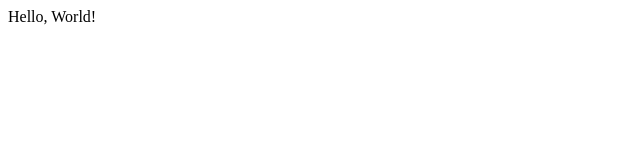
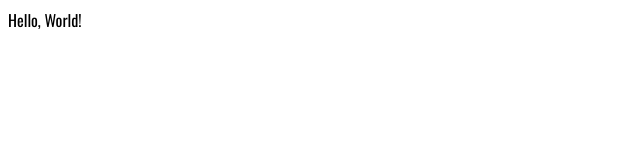
Before and after one commit to stijn-veren/clvr-clothing-vs, a React (Create React App) app: page / in a window 1280 px wide. Shown: the top 160 px of the page, without its empty margins (0-640 px from the left). Built offline with nearby package versions, Linux system fonts and the light colour scheme.

Commit message:
Install Google Font Oswald

```diff
--- a/public/index.html
+++ b/public/index.html
@@ -7,6 +7,15 @@
       name="description"
       content="CLVR Clothing E-commerce PWA by Veren Studio"
     />
+
+    <!-- Google Fonts -->
+    <link rel="preconnect" href="https://fonts.googleapis.com" />
+    <link rel="preconnect" href="https://fonts.gstatic.com" crossorigin />
+    <link
+      href="https://fonts.googleapis.com/css2?family=Oswald:wght@200;400;700&display=swap"
+      rel="stylesheet"
+    />
+
     <title>CLVR Clothing VS</title>
   </head>
   <body>
--- a/src/index.sass
+++ b/src/index.sass
@@ -0,0 +1,2 @@
+body
+  font-family: 'Oswald', sans-serif
```
